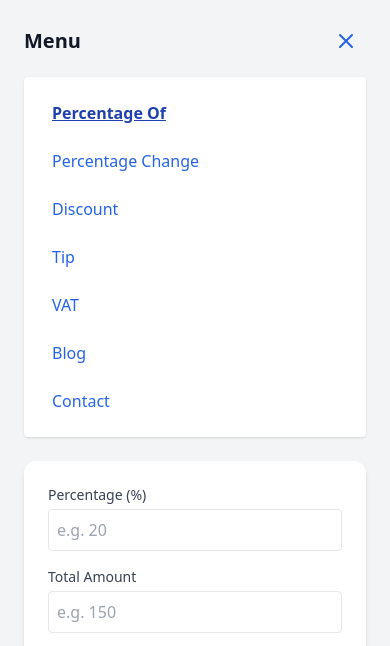
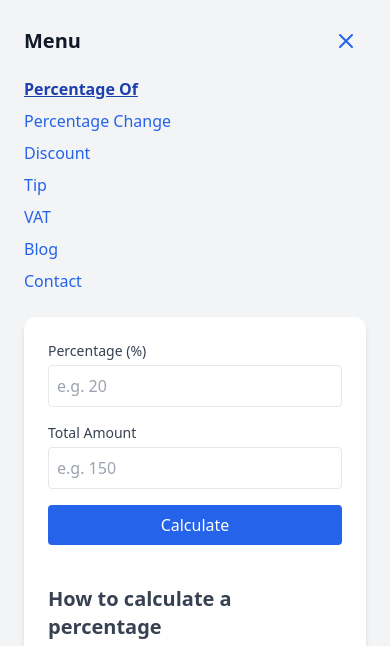
Before and after one commit to PajoHack/percentage-calculator, a plain HTML site: page index.html in a window 390 px wide. Both pictures are taken after a click on the button 346 px from the left and 160 px from the top of the page. Shown: the part 119-765 px from the top of the page. Drawn offline with nearby package versions, Linux system fonts and the light colour scheme.

Commit message:
Update index.html nav links

```diff
--- a/index.html
+++ b/index.html
@@ -15,24 +15,6 @@
   <link rel="canonical" href="https://percentopia.com/" />
   <link rel="icon" href="/images/favicon.ico" type="image/x-icon" />
   <script src="https://cdn.tailwindcss.com"></script>
-  <script type="application/ld+json">
-  {
-    "@context": "https://schema.org",
-    "@type": "WebApplication",
-    "name": "Percentage Calculator",
-    "applicationCategory": "FinanceApplication",
-    "operatingSystem": "All",
-    "url": "https://percentopia.com/",
-    "offers": {
-      "@type": "Offer",
-      "price": "0",
-      "priceCurrency": "EUR"
-    }
-  }
-  </script>
-  <script async src="https://pagead2.googlesyndication.com/pagead/js/adsbygoogle.js?client=ca-pub-4899390581071711"
-     crossorigin="anonymous">
-  </script>
   <script src="https://unpkg.com/alpinejs@3.x.x/dist/cdn.min.js" defer></script>
 </head>
 
@@ -60,27 +42,26 @@
       </button>
     </div>
 
-    <!-- Mobile Nav -->
-    <ul x-show="open" x-transition
-      class="flex flex-col space-y-2 mt-4 text-blue-600 font-medium md:hidden bg-white rounded shadow p-4">
-      <li><a href="index.html" class="block px-3 py-2 rounded hover:bg-blue-100 transition">Percentage Of</a></li>
-      <li><a href="percentage-change.html" class="block px-3 py-2 rounded hover:bg-blue-100 transition">Percentage Change</a></li>
-      <li><a href="discount-calculator.html" class="block px-3 py-2 rounded hover:bg-blue-100 transition">Discount</a></li>
-      <li><a href="tip-calculator.html" class="block px-3 py-2 rounded hover:bg-blue-100 transition">Tip</a></li>
-      <li><a href="vat-calculator.html" class="block px-3 py-2 rounded hover:bg-blue-100 transition">VAT</a></li>
-      <li><a href="blog.html" class="block px-3 py-2 rounded hover:bg-blue-100 transition">Blog</a></li>
-      <li><a href="contact.html" class="block px-3 py-2 rounded hover:bg-blue-100 transition">Contact</a></li>
+    <!-- Mobile Menu -->
+    <ul x-show="open" x-transition class="flex flex-col space-y-2 mt-4 text-blue-600 font-medium md:hidden">
+      <li><a href="index.html" class="hover:underline">Percentage Of</a></li>
+      <li><a href="percentage-change.html" class="hover:underline">Percentage Change</a></li>
+      <li><a href="discount-calculator.html" class="hover:underline">Discount</a></li>
+      <li><a href="tip-calculator.html" class="hover:underline">Tip</a></li>
+      <li><a href="vat-calculator.html" class="hover:underline">VAT</a></li>
+      <li><a href="blog.html" class="hover:underline">Blog</a></li>
+      <li><a href="contact.html" class="hover:underline">Contact</a></li>
     </ul>
 
-    <!-- Desktop Nav -->
-    <ul class="hidden md:flex flex-wrap justify-center gap-x-6 gap-y-2 text-blue-600 font-medium text-sm tracking-wide md:text-base">
-      <li><a href="index.html" class="hover:text-blue-800 transition">Percentage Of</a></li>
-      <li><a href="percentage-change.html" class="hover:text-blue-800 transition">Percentage Change</a></li>
-      <li><a href="discount-calculator.html" class="hover:text-blue-800 transition">Discount</a></li>
-      <li><a href="tip-calculator.html" class="hover:text-blue-800 transition">Tip</a></li>
-      <li><a href="vat-calculator.html" class="hover:text-blue-800 transition">VAT</a></li>
-      <li><a href="blog.html" class="hover:text-blue-800 transition">Blog</a></li>
-      <li><a href="contact.html" class="hover:text-blue-800 transition">Contact</a></li>
+    <!-- Desktop Menu -->
+    <ul class="hidden md:flex justify-center gap-4 flex-wrap text-blue-600 font-medium mt-4 md:mt-0">
+      <li><a href="index.html" class="hover:underline">Percentage Of</a></li>
+      <li><a href="percentage-change.html" class="hover:underline">Percentage Change</a></li>
+      <li><a href="discount-calculator.html" class="hover:underline">Discount</a></li>
+      <li><a href="tip-calculator.html" class="hover:underline">Tip</a></li>
+      <li><a href="vat-calculator.html" class="hover:underline">VAT</a></li>
+      <li><a href="blog.html" class="hover:underline">Blog</a></li>
+      <li><a href="contact.html" class="hover:underline">Contact</a></li>
     </ul>
   </nav>
 
```
